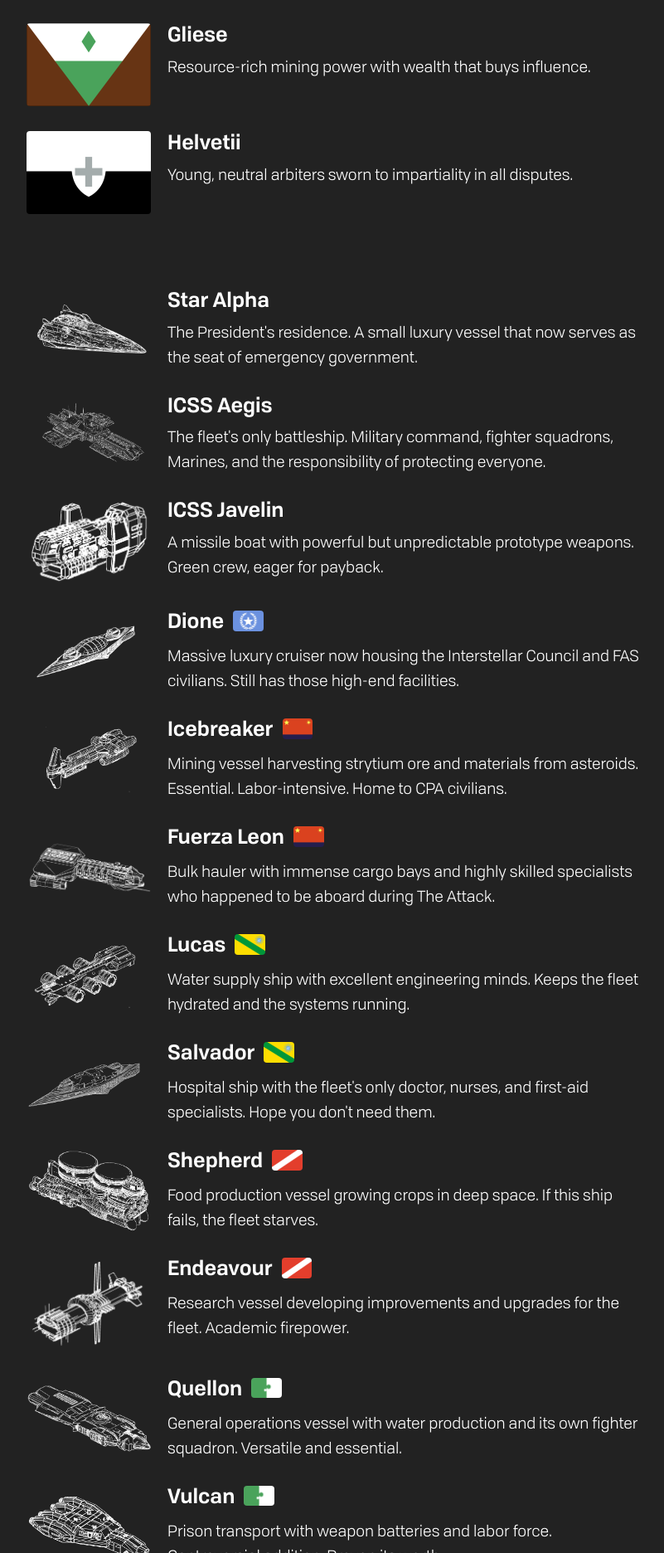
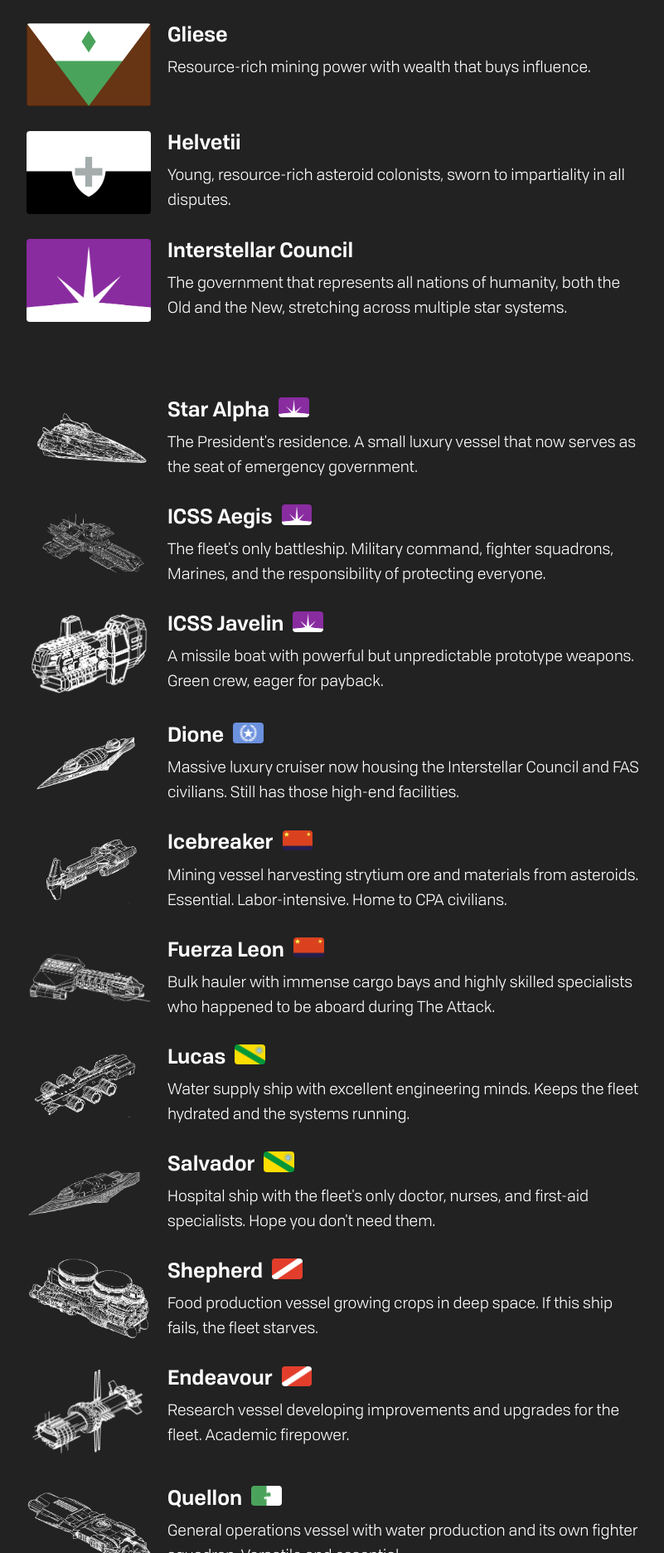
Before and after one commit to jedlimke/prairiefiregaming.com, a Jekyll site: the page built from megagames/den-of-wolves-2026.md, in a window 1280 px wide. Shown: the part 4452-6324 px from the top of the page at 83% size, without its empty margins (238-1039 px from the left). Built offline with Jekyll 4.4.1, drawn with Linux system fonts in a browser that asks for light colours.

Commit message:
Redid css, added ISC flag.

```diff
--- a/_sass/page.scss
+++ b/_sass/page.scss
@@ -218,12 +218,16 @@
 			}
 		}
 
-		img {
+		.inline-flag {
 			margin: 0;
 			padding: 0;
 			width: unset;
 			max-width: unset;
-			margin-bottom: 0.2em;
+			height: 1em;
+			position: relative;
+			display: inline;
+			bottom: -0.05em;
+			left: 0.25em
 		}
 	}
 
--- a/megagames/den-of-wolves-2026.md
+++ b/megagames/den-of-wolves-2026.md
@@ -130,7 +130,15 @@ Fifteen ships. Seven nations. <span class="fancy-text">One chance for humanity t
     <img src="/assets/megagames/dow--nation--helvetii.png" alt="Helvetii flag" class="nation--helvetii">
     <div class="fleet-content">
       <h4>Helvetii</h4>
-      <p>Young, neutral arbiters sworn to impartiality in all disputes.</p>
+      <p>Young, resource-rich asteroid colonists, sworn to impartiality in all disputes.</p>
+    </div>
+  </div>
+
+  <div class="fleet-nation">
+    <img src="/assets/megagames/dow--nation--isc.png" alt="Interstellar Council flag" class="nation--isc">
+    <div class="fleet-content">
+      <h4>Interstellar Council</h4>
+      <p>The government that represents all nations of humanity, both the Old and the New, stretching across multiple star systems.</p>
     </div>
   </div>
 </div>
@@ -139,7 +147,7 @@ Fifteen ships. Seven nations. <span class="fancy-text">One chance for humanity t
   <div class="fleet-vessel">
     <img src="/assets/megagames/dow--ship--star-alpha.png" alt="Star Alpha" class="ship--star-alpha">
     <div class="fleet-content">
-      <h4>Star Alpha</h4>
+      <h4>Star Alpha <img src="/assets/megagames/dow--nation--isc.png" alt="Interstellar Council" class="inline-flag"></h4>
       <p>The President's residence. A small luxury vessel that now serves as the seat of emergency government.</p>
     </div>
   </div>
@@ -147,7 +155,7 @@ Fifteen ships. Seven nations. <span class="fancy-text">One chance for humanity t
   <div class="fleet-vessel">
     <img src="/assets/megagames/dow--ship--aegis.png" alt="ICSS Aegis" class="ship--aegis">
     <div class="fleet-content">
-      <h4>ICSS Aegis</h4>
+      <h4>ICSS Aegis <img src="/assets/megagames/dow--nation--isc.png" alt="Interstellar Council" class="inline-flag"></h4>
       <p>The fleet's only battleship. Military command, fighter squadrons, Marines, and the responsibility of protecting everyone.</p>
     </div>
   </div>
@@ -155,7 +163,7 @@ Fifteen ships. Seven nations. <span class="fancy-text">One chance for humanity t
   <div class="fleet-vessel">
     <img src="/assets/megagames/dow--ship--javelin.png" alt="ICSS Javelin" class="ship--javelin">
     <div class="fleet-content">
-      <h4>ICSS Javelin</h4>
+      <h4>ICSS Javelin <img src="/assets/megagames/dow--nation--isc.png" alt="Interstellar Council" class="inline-flag"></h4>
       <p>A missile boat with powerful but unpredictable prototype weapons. Green crew, eager for payback.</p>
     </div>
   </div>
@@ -163,7 +171,7 @@ Fifteen ships. Seven nations. <span class="fancy-text">One chance for humanity t
   <div class="fleet-vessel">
     <img src="/assets/megagames/dow--ship--dione.png" alt="Dione" class="ship--dione">
     <div class="fleet-content">
-      <h4>Dione <img src="/assets/megagames/dow--nation--fas.png" alt="FAS" style="height: 1em; display: inline; vertical-align: middle; margin-left: 0.25em;"></h4>
+      <h4>Dione <img src="/assets/megagames/dow--nation--fas.png" alt="FAS" class="inline-flag"></h4>
       <p>Massive luxury cruiser now housing the Interstellar Council and FAS civilians. Still has those high-end facilities.</p>
     </div>
   </div>
@@ -171,7 +179,7 @@ Fifteen ships. Seven nations. <span class="fancy-text">One chance for humanity t
   <div class="fleet-vessel">
     <img src="/assets/megagames/dow--ship--icebreaker.png" alt="Icebreaker" class="ship--icebreaker">
     <div class="fleet-content">
-      <h4>Icebreaker <img src="/assets/megagames/dow--nation--cpa.png" alt="CPA" style="height: 1em; display: inline; vertical-align: middle; margin-left: 0.25em;"></h4>
+      <h4>Icebreaker <img src="/assets/megagames/dow--nation--cpa.png" alt="CPA" class="inline-flag"></h4>
       <p>Mining vessel harvesting strytium ore and materials from asteroids. Essential. Labor-intensive. Home to CPA civilians.</p>
     </div>
   </div>
@@ -179,7 +187,7 @@ Fifteen ships. Seven nations. <span class="fancy-text">One chance for humanity t
   <div class="fleet-vessel">
     <img src="/assets/megagames/dow--ship--fuerza-leon.png" alt="Fuerza Leon" class="ship--fuerza-leon">
     <div class="fleet-content">
-      <h4>Fuerza Leon <img src="/assets/megagames/dow--nation--cpa.png" alt="CPA" style="height: 1em; display: inline; vertical-align: middle; margin-left: 0.25em;"></h4>
+      <h4>Fuerza Leon <img src="/assets/megagames/dow--nation--cpa.png" alt="CPA" class="inline-flag"></h4>
       <p>Bulk hauler with immense cargo bays and highly skilled specialists who happened to be aboard during The Attack.</p>
     </div>
   </div>
@@ -187,7 +195,7 @@ Fifteen ships. Seven nations. <span class="fancy-text">One chance for humanity t
   <div class="fleet-vessel">
     <img src="/assets/megagames/dow--ship--lucas.png" alt="Lucas" class="ship--lucas">
     <div class="fleet-content">
-      <h4>Lucas <img src="/assets/megagames/dow--nation--san.png" alt="SAN" style="height: 1em; display: inline; vertical-align: middle; margin-left: 0.25em;"></h4>
+      <h4>Lucas <img src="/assets/megagames/dow--nation--san.png" alt="SAN" class="inline-flag"></h4>
       <p>Water supply ship with excellent engineering minds. Keeps the fleet hydrated and the systems running.</p>
     </div>
   </div>
@@ -195,7 +203,7 @@ Fifteen ships. Seven nations. <span class="fancy-text">One chance for humanity t
   <div class="fleet-vessel">
     <img src="/assets/megagames/dow--ship--salvador.png" alt="Salvador" class="ship--salvador">
     <div class="fleet-content">
-      <h4>Salvador <img src="/assets/megagames/dow--nation--san.png" alt="SAN" style="height: 1em; display: inline; vertical-align: middle; margin-left: 0.25em;"></h4>
+      <h4>Salvador <img src="/assets/megagames/dow--nation--san.png" alt="SAN" class="inline-flag"></h4>
       <p>Hospital ship with the fleet's only doctor, nurses, and first-aid specialists. Hope you don't need them.</p>
     </div>
   </div>
@@ -203,7 +211,7 @@ Fifteen ships. Seven nations. <span class="fancy-text">One chance for humanity t
   <div class="fleet-vessel">
     <img src="/assets/megagames/dow--ship--shepherd.png" alt="Shepherd" class="ship--shepherd">
     <div class="fleet-content">
-      <h4>Shepherd <img src="/assets/megagames/dow--nation--rosal.png" alt="Rosal" style="height: 1em; display: inline; vertical-align: middle; margin-left: 0.25em;"></h4>
+      <h4>Shepherd <img src="/assets/megagames/dow--nation--rosal.png" alt="Rosal" class="inline-flag"></h4>
       <p>Food production vessel growing crops in deep space. If this ship fails, the fleet starves.</p>
     </div>
   </div>
@@ -211,7 +219,7 @@ Fifteen ships. Seven nations. <span class="fancy-text">One chance for humanity t
   <div class="fleet-vessel">
     <img src="/assets/megagames/dow--ship--endeavour.png" alt="Endeavour" class="ship--endeavour">
     <div class="fleet-content">
-      <h4>Endeavour <img src="/assets/megagames/dow--nation--rosal.png" alt="Rosal" style="height: 1em; display: inline; vertical-align: middle; margin-left: 0.25em;"></h4>
+      <h4>Endeavour <img src="/assets/megagames/dow--nation--rosal.png" alt="Rosal" class="inline-flag"></h4>
       <p>Research vessel developing improvements and upgrades for the fleet. Academic firepower.</p>
     </div>
   </div>
@@ -219,7 +227,7 @@ Fifteen ships. Seven nations. <span class="fancy-text">One chance for humanity t
   <div class="fleet-vessel">
     <img src="/assets/megagames/dow--ship--quellon.png" alt="Quellon" class="ship--quellon">
     <div class="fleet-content">
-      <h4>Quellon <img src="/assets/megagames/dow--nation--proxima.png" alt="Proxima" style="height: 1em; display: inline; vertical-align: middle; margin-left: 0.25em;"></h4>
+      <h4>Quellon <img src="/assets/megagames/dow--nation--proxima.png" alt="Proxima" class="inline-flag"></h4>
       <p>General operations vessel with water production and its own fighter squadron. Versatile and essential.</p>
     </div>
   </div>
@@ -227,7 +235,7 @@ Fifteen ships. Seven nations. <span class="fancy-text">One chance for humanity t
   <div class="fleet-vessel">
     <img src="/assets/megagames/dow--ship--vulcan.png" alt="Vulcan" class="ship--vulcan">
     <div class="fleet-content">
-      <h4>Vulcan <img src="/assets/megagames/dow--nation--proxima.png" alt="Proxima" style="height: 1em; display: inline; vertical-align: middle; margin-left: 0.25em;"></h4>
+      <h4>Vulcan <img src="/assets/megagames/dow--nation--proxima.png" alt="Proxima" class="inline-flag"></h4>
       <p>Prison transport with weapon batteries and labor force. Controversial addition. Proven its worth.</p>
     </div>
   </div>
@@ -235,7 +243,7 @@ Fifteen ships. Seven nations. <span class="fancy-text">One chance for humanity t
   <div class="fleet-vessel">
     <img src="/assets/megagames/dow--ship--refinery-124.png" alt="Refinery 124" class="ship--refinery-124">
     <div class="fleet-content">
-      <h4>Refinery 124 <img src="/assets/megagames/dow--nation--gliese.png" alt="Gliese" style="height: 1em; display: inline; vertical-align: middle; margin-left: 0.25em;"></h4>
+      <h4>Refinery 124 <img src="/assets/megagames/dow--nation--gliese.png" alt="Gliese" class="inline-flag"></h4>
       <p>Refinery providing the strytium fuel keeping the fleet one step ahead of pursuing Wolf forces.</p>
     </div>
   </div>
@@ -243,7 +251,7 @@ Fifteen ships. Seven nations. <span class="fancy-text">One chance for humanity t
   <div class="fleet-vessel">
     <img src="/assets/megagames/dow--ship--hephaestus.png" alt="Hephaestus" class="ship--hephaestus">
     <div class="fleet-content">
-      <h4>Hephaestus <img src="/assets/megagames/dow--nation--helvetii.png" alt="Helvetii" style="height: 1em; display: inline; vertical-align: middle; margin-left: 0.25em;"></h4>
+      <h4>Hephaestus <img src="/assets/megagames/dow--nation--helvetii.png" alt="Helvetii" class="inline-flag"></h4>
       <p>Makeshift repair facilities, prospecting lasers, slapdash refinery. Jack-of-all-trades industrial vessel.</p>
     </div>
   </div>
@@ -251,7 +259,7 @@ Fifteen ships. Seven nations. <span class="fancy-text">One chance for humanity t
   <div class="fleet-vessel">
     <img src="/assets/megagames/dow--ship--baltar.png" alt="Baltar" class="ship--baltar">
     <div class="fleet-content">
-      <h4>Baltar <img src="/assets/megagames/dow--nation--helvetii.png" alt="Helvetii" style="height: 1em; display: inline; vertical-align: middle; margin-left: 0.25em;"></h4>
+      <h4>Baltar <img src="/assets/megagames/dow--nation--helvetii.png" alt="Helvetii" class="inline-flag"></h4>
       <p>Cutting-edge research and long-range scanning. Finding resources and threats before they find you.</p>
     </div>
   </div>
```
Also changed, not shown: assets/megagames/dow--nation--isc.png (added).
